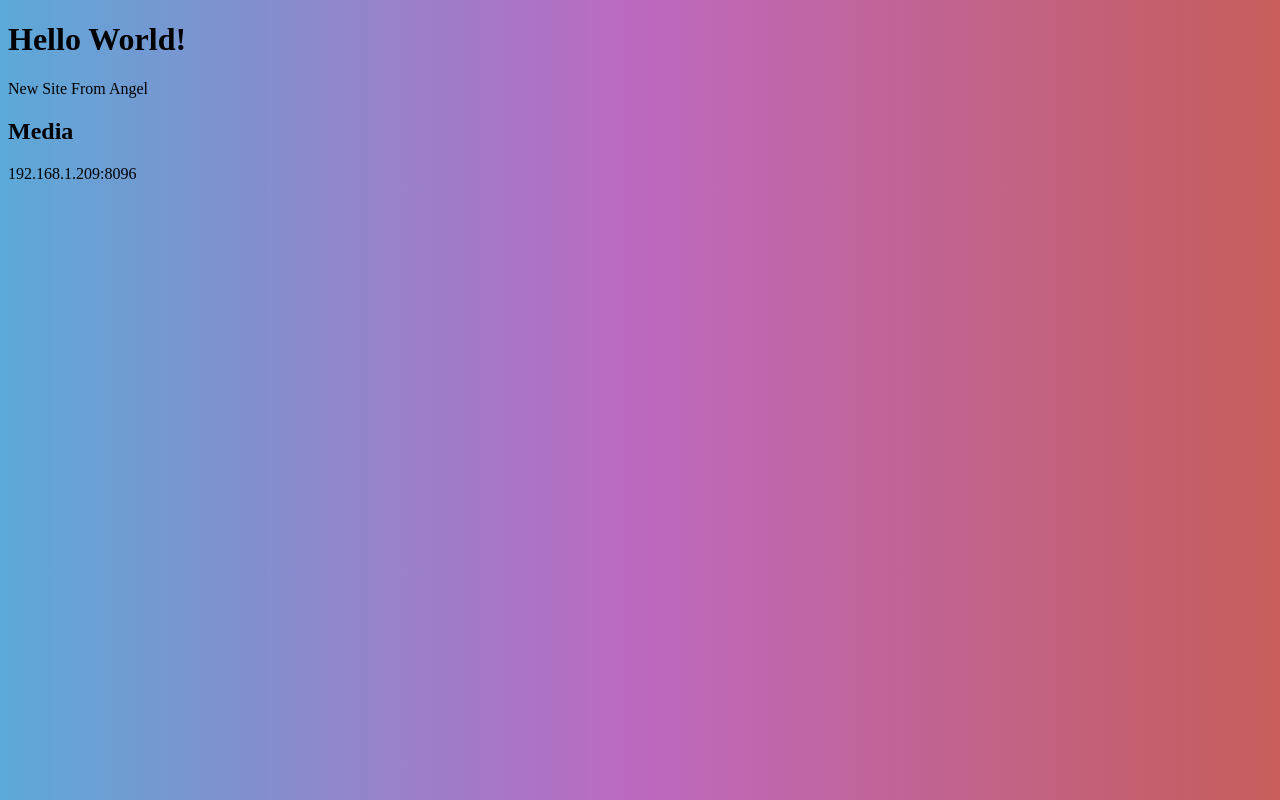
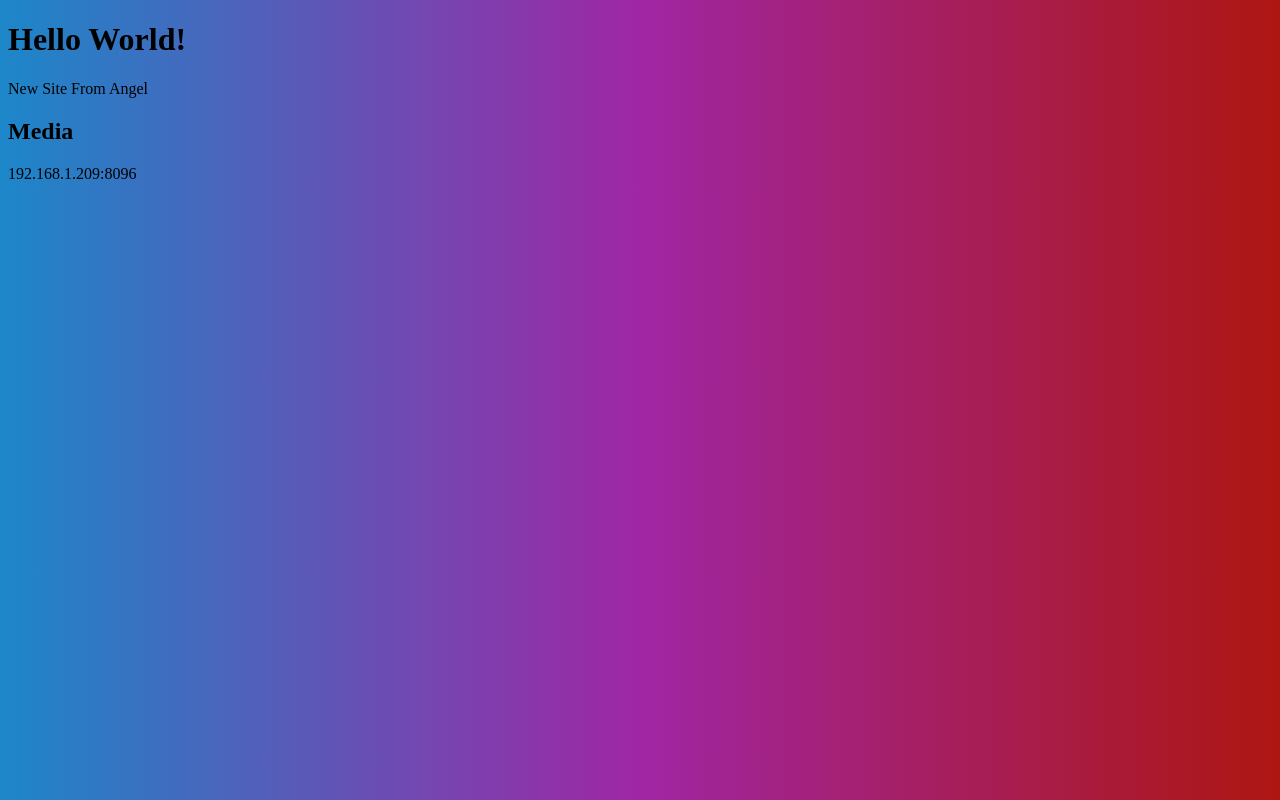
Before and after one commit to DroppedAngel/dropped.lat, a plain HTML site: page index.html in a window 1280 px wide. Drawn offline with Linux system fonts and the light colour scheme.

Commit message:
Update index.html

```diff
--- a/index.html
+++ b/index.html
@@ -3,7 +3,7 @@
 <head>
     <style>
         #gradient {
-          background: linear-gradient(to right, #1c87c9b7, #a026a4b1, #ad1611b1);
+          background: linear-gradient(to right, #1c87c9, #a026a4, #ad1611);
         }
     </style>
     <title>ATG</title>
```
